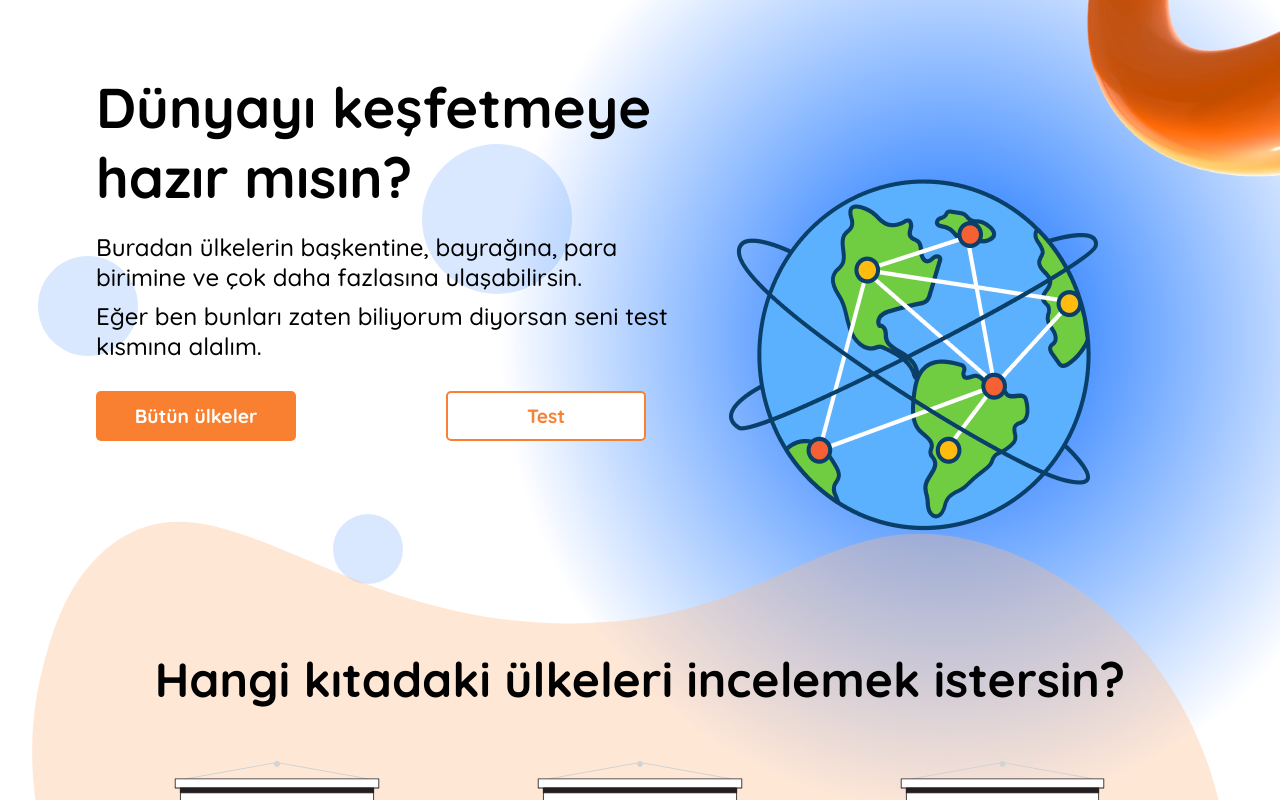
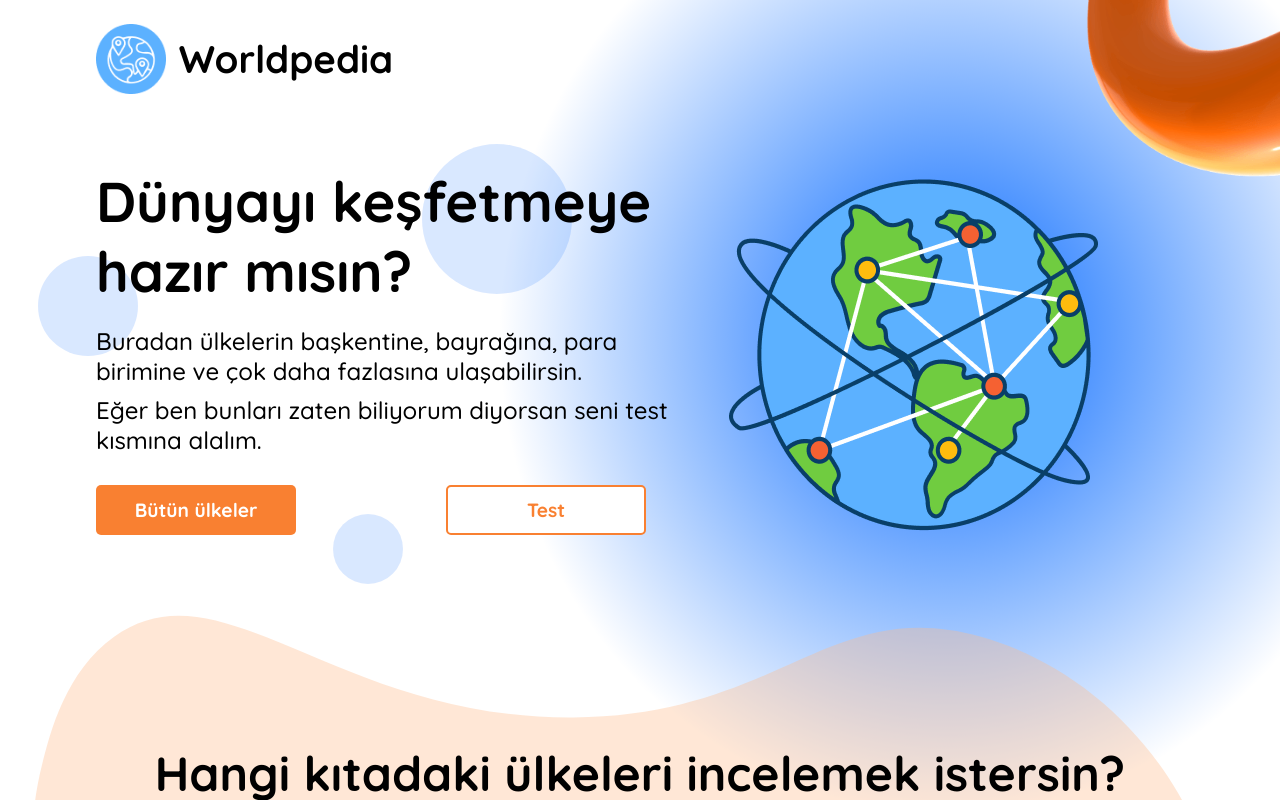
Before and after one commit to Brkgng/worldpedia, a React (Create React App) app in the folder client/: page / in a window 1280 px wide. Shown: the top 800 px of the page. Built offline with nearby package versions, Linux system fonts and the light colour scheme; the HTML template or start-up script is replaced by a standard one.

Commit message:
add navbar to home page

```diff
--- a/client/src/pages/Home/Home.tsx
+++ b/client/src/pages/Home/Home.tsx
@@ -1,11 +1,13 @@
 import React from 'react';
 // Components
+import Navbar from '../../components/Navbar/Navbar';
 import FirstSection from './FirstSection/FirstSection';
 import SecondSection from './SecondSection/SecondSection';
 
 const Home: React.FC = () => {
   return (
     <>
+      <Navbar />
       <FirstSection />
       <SecondSection />
     </>
```
